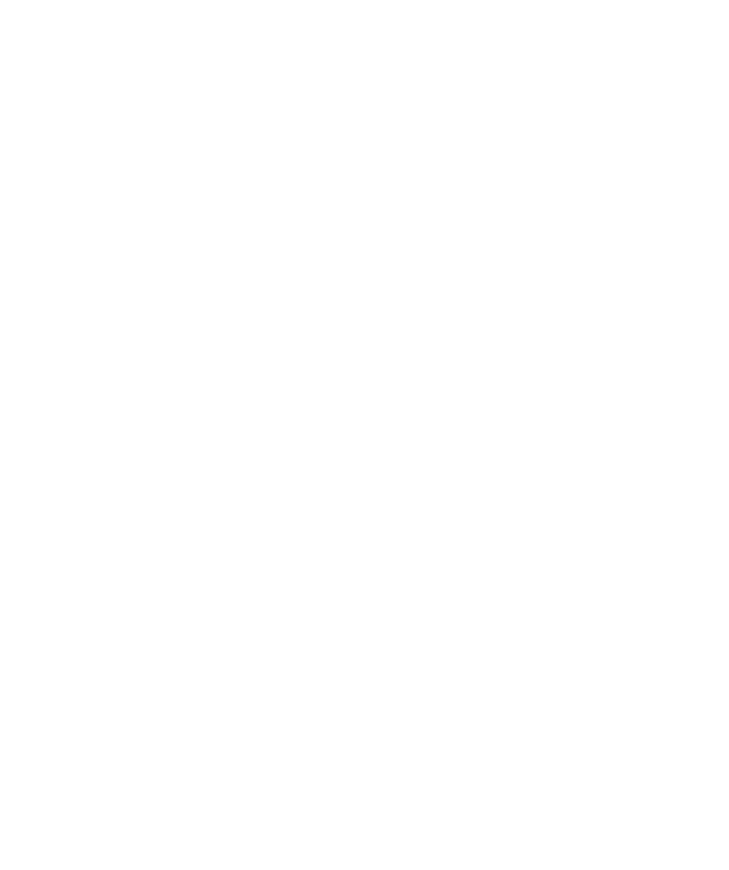
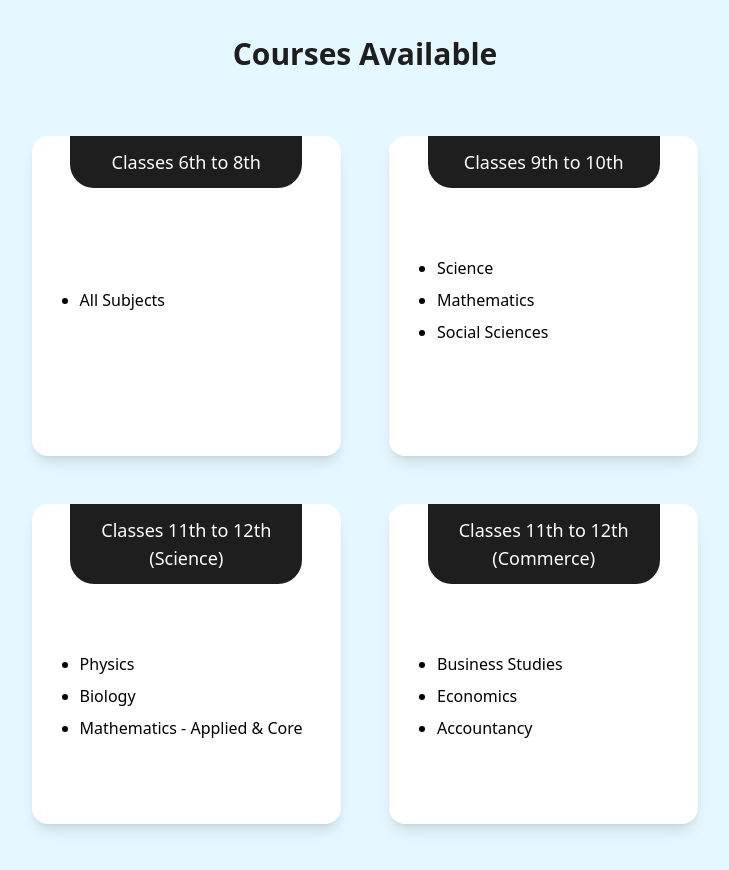
Before and after one commit to AakashRao-dev/next-wisdom-website, a Next.js app: page / in a window 1280 px wide. Shown: the part 1420-2290 px from the top of the page, without its empty margins (275-1004 px from the left). Before the commit the page ends 1392 px from the top, so only its background shows below. Built offline with nearby package versions, Linux system fonts and the light colour scheme.

Commit message:
Added the Courses Section

```diff
--- /dev/null
+++ b/components/Courses.jsx
@@ -0,0 +1,59 @@
+export default function Courses() {
+  return (
+    <section
+      className="bg-blueLight flex flex-col justify-center items-center gap-16 py-16 px-8"
+      id="courses"
+    >
+      <h2 className="text-3xl font-bold text-black">Courses Available</h2>
+
+      {/* COURSES CARDS CONTAINER */}
+      <div className="grid sm:grid-cols-2 grid-cols-1 gap-12">
+        {/* CARD-1 */}
+        <div className="bg-white min-h-80 shadow-lg rounded-2xl">
+          <h3 className="bg-black text-white w-3/4 text-center mx-auto px-4 py-3 text-lg rounded-b-3xl">
+            Classes 6th to 8th
+          </h3>
+          <ul className="list-disc flex flex-col justify-center gap-2 h-[70%] pl-12">
+            <li>All Subjects</li>
+          </ul>
+        </div>
+
+        {/* CARD-2 */}
+        <div className="bg-white min-h-80 shadow-lg rounded-2xl">
+          <h3 className="bg-black text-white w-3/4 text-center mx-auto px-4 py-3 text-lg rounded-b-3xl">
+            Classes 9th to 10th
+          </h3>
+          <ul className="list-disc flex flex-col justify-center gap-2 h-[70%] pl-12">
+            <li>Science</li>
+            <li>Mathematics</li>
+            <li>Social Sciences</li>
+          </ul>
+        </div>
+
+        {/* CARD-3 */}
+        <div className="bg-white min-h-80 shadow-lg rounded-2xl">
+          <h3 className="bg-black text-white w-3/4 text-center mx-auto px-4 py-3 text-lg rounded-b-3xl">
+            Classes 11th to 12th (Science)
+          </h3>
+          <ul className="list-disc flex flex-col justify-center gap-2 h-[70%] pl-12">
+            <li>Physics</li>
+            <li>Biology</li>
+            <li>Mathematics - Applied & Core</li>
+          </ul>
+        </div>
+
+        {/* CARD-4 */}
+        <div className="bg-white min-h-80 shadow-lg rounded-2xl">
+          <h3 className="bg-black text-white w-3/4 text-center mx-auto px-4 py-3 text-lg rounded-b-3xl">
+            Classes 11th to 12th (Commerce)
+          </h3>
+          <ul className="list-disc flex flex-col justify-center gap-2 h-[70%] pl-12">
+            <li>Business Studies</li>
+            <li>Economics</li>
+            <li>Accountancy</li>
+          </ul>
+        </div>
+      </div>
+    </section>
+  );
+}
--- a/components/Header.jsx
+++ b/components/Header.jsx
@@ -18,7 +18,7 @@
   return (
     <header>
       <div className="bg-blue p-3">
-        <div className="w-[90%] mx-auto flex gap-6 relative">
+        <div className="sm:w-[90%] sm:mx-auto flex xs:flex-row flex-col items-end gap-6 relative">
           <p className="ml-auto">
             <a
               href={`tel:+918839842061`}
@@ -53,7 +53,7 @@
               </Link>
             </li>
             <li>
-              <Link href="/#courses" className="hover:text-blue">
+              <Link href="/#courses" scroll={false} className="hover:text-blue">
                 Courses
               </Link>
             </li>
--- a/components/Hero.jsx
+++ b/components/Hero.jsx
@@ -12,7 +12,7 @@
           We Deliver Personalized Guidance to Unleash Your Ultimate Potential,
           Empowering Futures Through Expert Coaching
         </p>
-        <div className="flex items-center gap-6">
+        <div className="w-[80%] flex flex-col xs:flex-row items-stretch xs:items-center gap-6">
           <a
             href="#get-in-touch"
             className="bg-blue text-white font-semibold px-5 py-3 rounded-md"
--- a/components/Info.jsx
+++ b/components/Info.jsx
@@ -17,8 +17,8 @@
         </div>
 
         {/* CARDS */}
-        <div className="grid grid-cols-2 gap-6 md:gap-12 md:basis-3/4 lg:basis-auto">
-          <div className="rounded-lg border-2 border-gray max-w-60 lg:max-w-72 xl:max-w-70 hover:bg-white/5 flex flex-col gap-6 p-6 cursor-pointer">
+        <div className="grid sm:grid-cols-2 grid-cols-1 gap-6 md:gap-12 md:basis-3/4 lg:basis-auto">
+          <div className="rounded-lg border-2 border-gray max-w-60 lg:max-w-72 xl:max-w-70 hover:bg-white/5 flex flex-col gap-6 sm:p-6 p-2 py-4 cursor-pointer">
             <Image
               src="/teach.svg"
               width={200}
@@ -26,7 +26,7 @@
               alt="teaching-svg-image"
               className="w-16 md:w-24 mx-auto"
             />
-            <h3 className="text-2xl text-center font-semibold px-2 xl:px-10">
+            <h3 className="text-2xl text-center font-semibold sm:px-2 xl:px-10">
               Personalized Teaching
             </h3>
             <p className="text-center text-clampSecond md:text-base">
@@ -35,7 +35,7 @@
             </p>
           </div>
 
-          <div className="rounded-lg border-2 border-gray max-w-60 lg:max-w-72 xl:max-w-70  hover:bg-white/5 flex flex-col gap-6 p-6 cursor-pointer">
+          <div className="rounded-lg border-2 border-gray max-w-60 lg:max-w-72 xl:max-w-70  hover:bg-white/5 flex flex-col gap-6 sm:p-6 p-2 py-4 cursor-pointer">
             <Image
               src="/resources.svg"
               width={200}
@@ -43,7 +43,7 @@
               alt="teaching-svg-image"
               className="w-16 md:w-24 mx-auto"
             />
-            <h3 className="text-2xl text-center font-semibold px-8 xl:px-10">
+            <h3 className="text-2xl text-center font-semibold sm:px-2 xl:px-10">
               Study Resources
             </h3>
             <p className="text-center text-clampSecond md:text-base">
--- a/pages/index.js
+++ b/pages/index.js
@@ -2,6 +2,7 @@
 import Header from '@/components/Header';
 import Hero from '@/components/Hero';
 import Info from '@/components/Info';
+import Courses from '@/components/Courses';
 
 export default function Home() {
   return (
@@ -19,6 +20,7 @@
       <Header />
       <Hero />
       <Info />
+      <Courses />
     </>
   );
 }
--- a/tailwind.config.js
+++ b/tailwind.config.js
@@ -7,6 +7,9 @@
   ],
   theme: {
     extend: {
+      screens: {
+        xs: { raw: '(min-width: 400px)' },
+      },
       colors: {
         blue: '#00B0F5',
         blueLight: '#E5F8FF',
@@ -18,7 +21,7 @@
       fontSize: {
         clampMain: 'clamp(1rem, 8vw, 3.4rem)',
         clampSecond: 'clamp(14px, 3vw, 18px)',
-        clampThird: 'clamp(1rem, 5vw, 3rem)',
+        clampThird: 'clamp(1rem, 6vw, 3rem)',
       },
     },
   },
```
